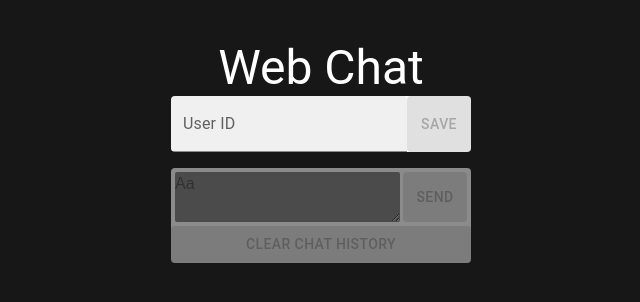
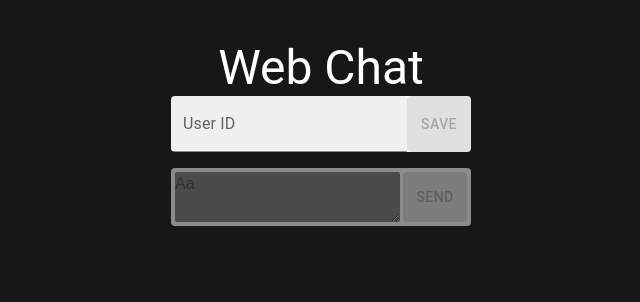
Before and after one commit to Tatchapoom-A/robolingo-line-webchat, a Next.js app: page / in a window 1280 px wide. Shown: the top 302 px of the page, without its empty margins (319-959 px from the left). Built offline with nearby package versions, Linux system fonts and the light colour scheme.

Commit message:
remove clear button

```diff
--- a/app/page.tsx
+++ b/app/page.tsx
@@ -4,6 +4,7 @@ import Box from '@mui/material/Box';
 import { Alert, Button, Container, TextareaAutosize, TextField, Typography } from "@mui/material";
 import { useEffect, useState } from "react";
 import axios from "axios";
+import { messages } from "@/lib/message";
 
 export default function Home() {
   const [error, setError] = useState<string | null>(null)
@@ -165,17 +166,6 @@ export default function Home() {
             Send
           </Button>
         </Box>
-        <Button
-            id="clear-chat-buton"
-            variant="contained"
-            sx={{ width: 300 }}
-            onClick={async () => {
-
-            }}
-            disabled={chatHistory?.length === 0}
-          >
-            Clear Chat History
-        </Button>
         {error && (
           <Alert id="error-alert" severity="error">{error}</Alert>
         )}
```
